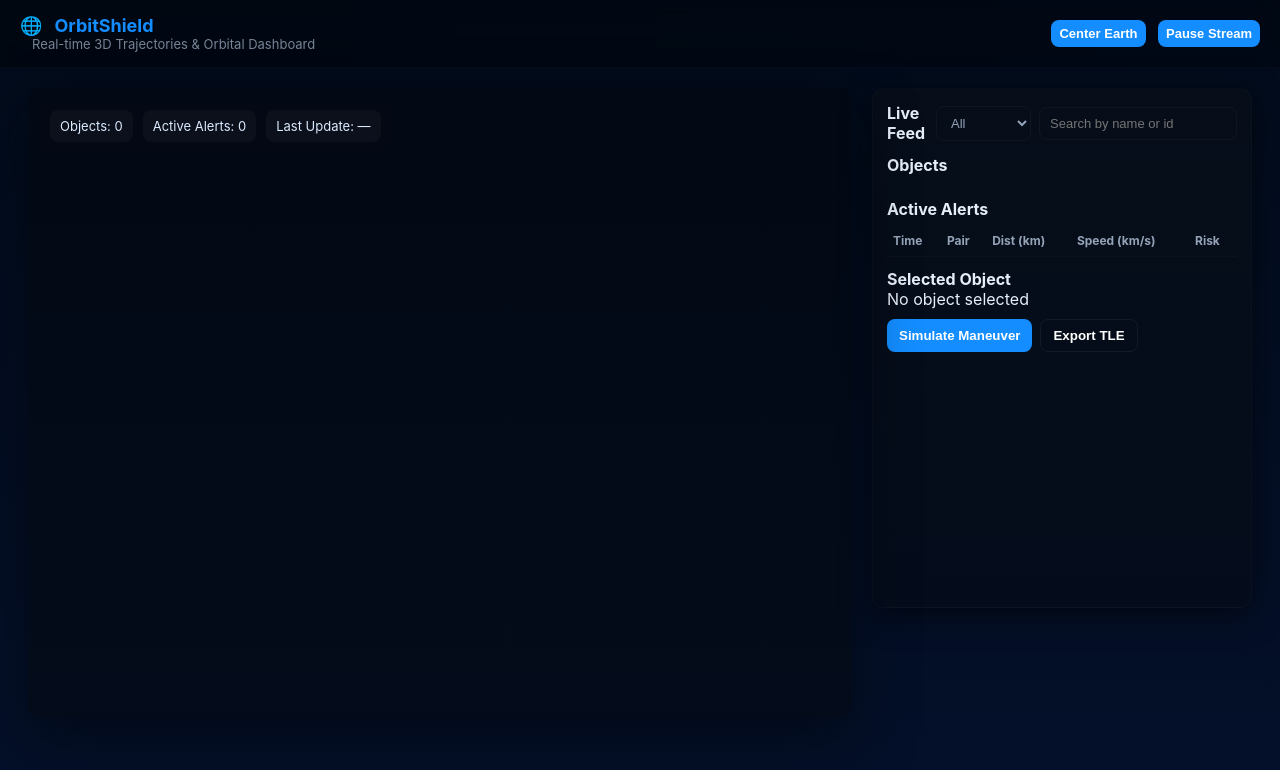
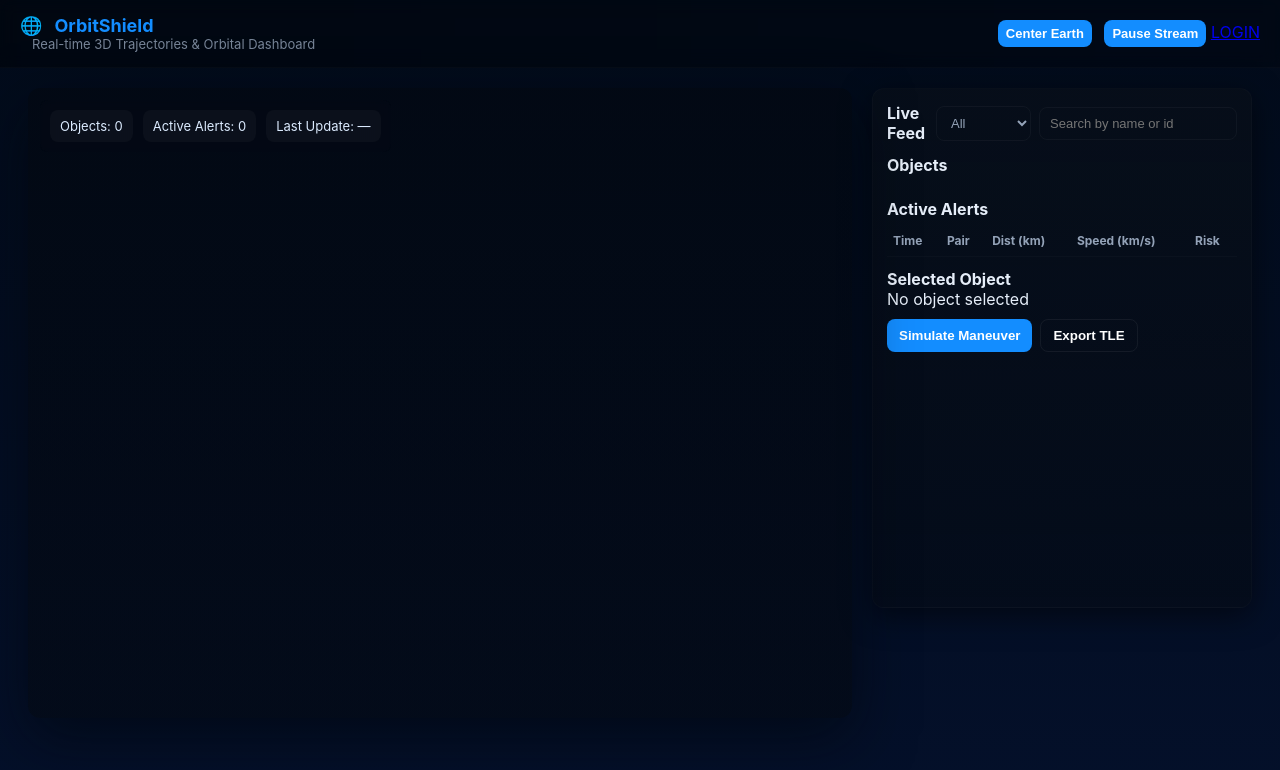
Before and after one commit to SREEJANIIII/orbit-shield, a plain HTML site: page frontend/index.html in a window 1280 px wide. Drawn offline with nearby package versions, Linux system fonts and the light colour scheme; no server answers.

Commit message:
Add login link to the navigation bar

```diff
--- a/frontend/index.html
+++ b/frontend/index.html
@@ -26,6 +26,7 @@
     <div class="nav-right">
       <button id="btn-center" class="btn small">Center Earth</button>
       <button id="btn-pause" class="btn small">Pause Stream</button>
+      <a href="http://127.0.0.1:5000"> LOGIN </a>
     </div>
   </nav>
 
```
